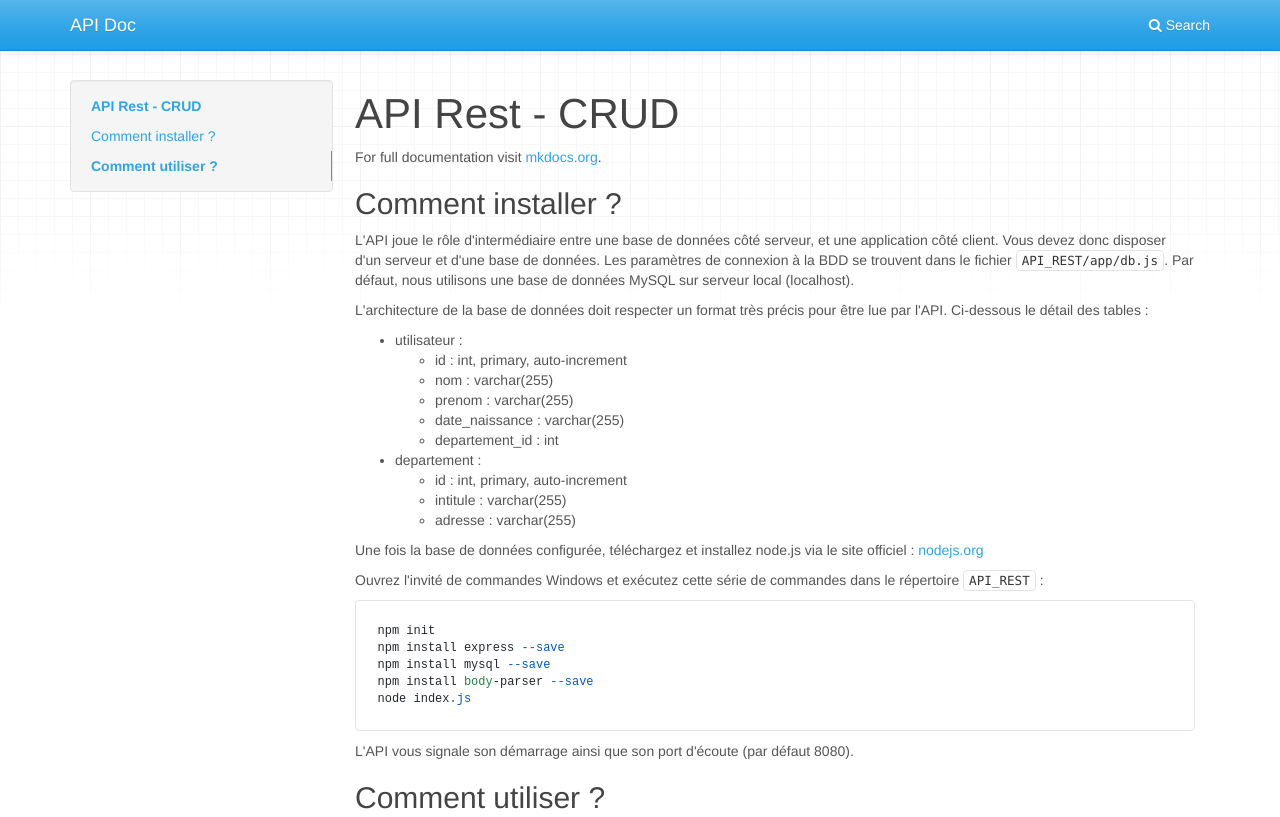
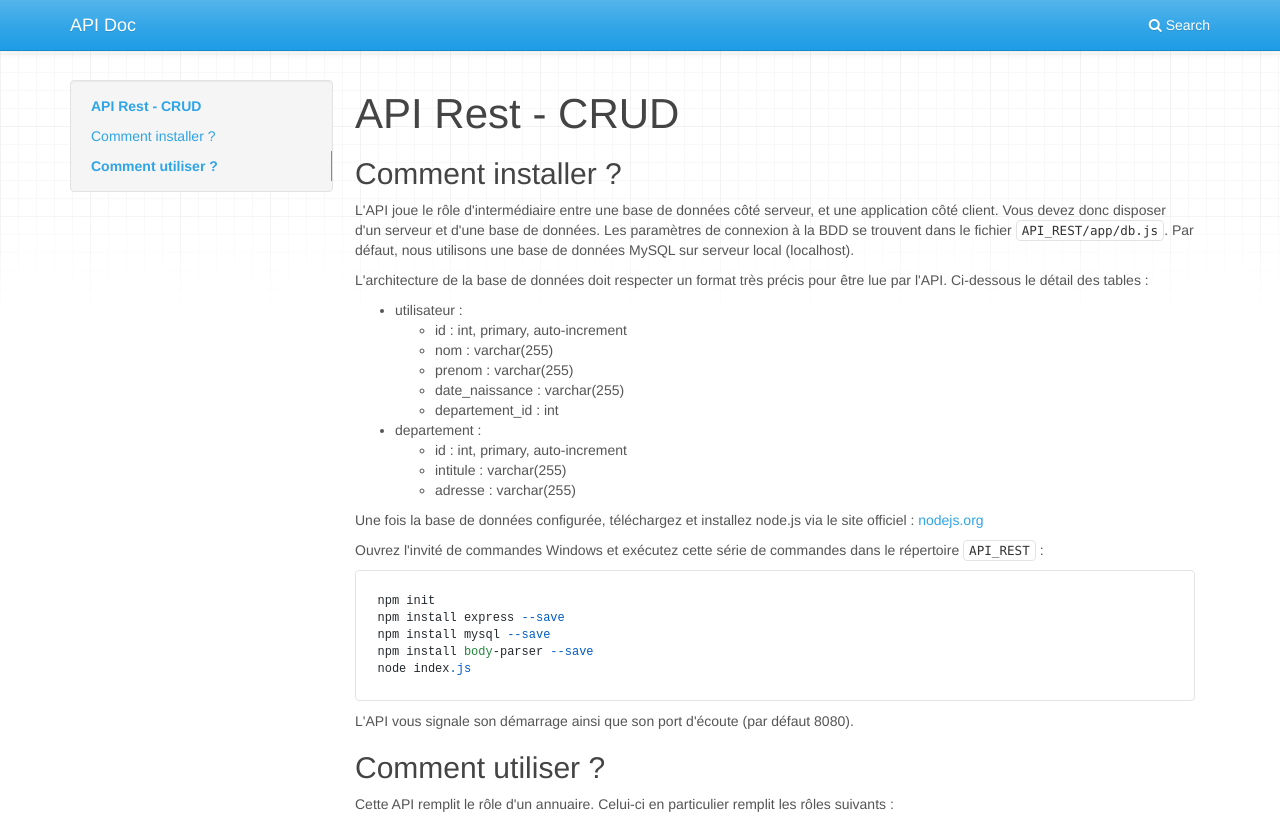
Before and after one commit to adrien852/api_doc, a plain HTML site: page index.html in a window 1280 px wide. Shown: the top 817 px of the page. Drawn offline with nearby package versions, Linux system fonts and the light colour scheme.

Commit message:
Update index.html

```diff
--- a/index.html
+++ b/index.html
@@ -60,7 +60,6 @@
                 <div class="col-md-9" role="main">
 
 <h1 id="api-rest-crud">API Rest - CRUD</h1>
-<p>For full documentation visit <a href="https://mkdocs.org">mkdocs.org</a>.</p>
 <h2 id="comment-installer">Comment installer ?</h2>
 <p>L'API joue le rôle d'intermédiaire entre une base de données côté serveur, et une application côté client.
 Vous devez donc disposer d'un serveur et d'une base de données. Les paramètres de connexion à la BDD se trouvent dans le fichier <code>API_REST/app/db.js</code>.
```
